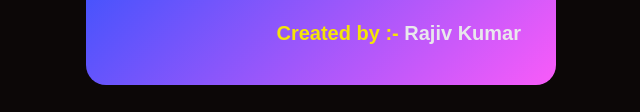
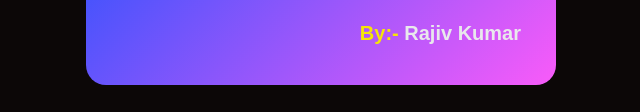
Before and after one commit to Rajivkumar2023/Weather_app, a plain HTML site: page index.html in a window 1280 px wide. Shown: the part 331-443 px from the top of the page, without its empty margins (319-959 px from the left). Drawn offline with Linux system fonts and the light colour scheme.

Commit message:
change some thing

```diff
--- a/index.html
+++ b/index.html
@@ -46,7 +46,7 @@
             </div>
         </div>
         <div class="created">
-            <h4> <span>Created by :-</span>  Rajiv Kumar</h4>
+            <h4> <span>By:-</span>  Rajiv Kumar</h4>
         </div>
     </div>
 
```
